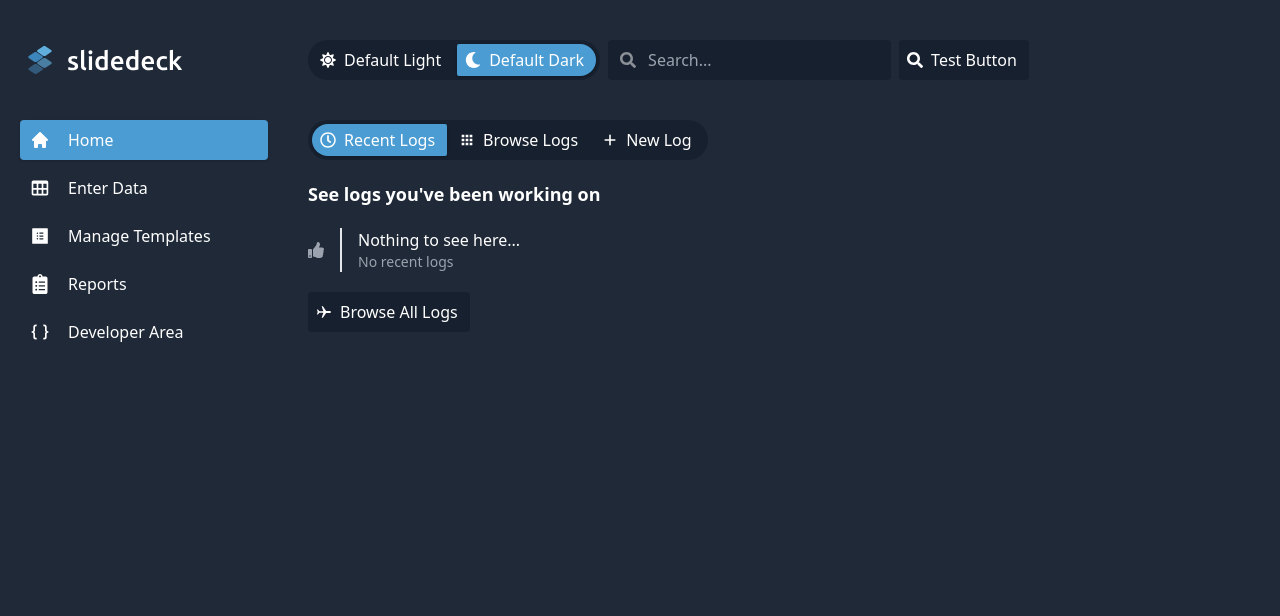
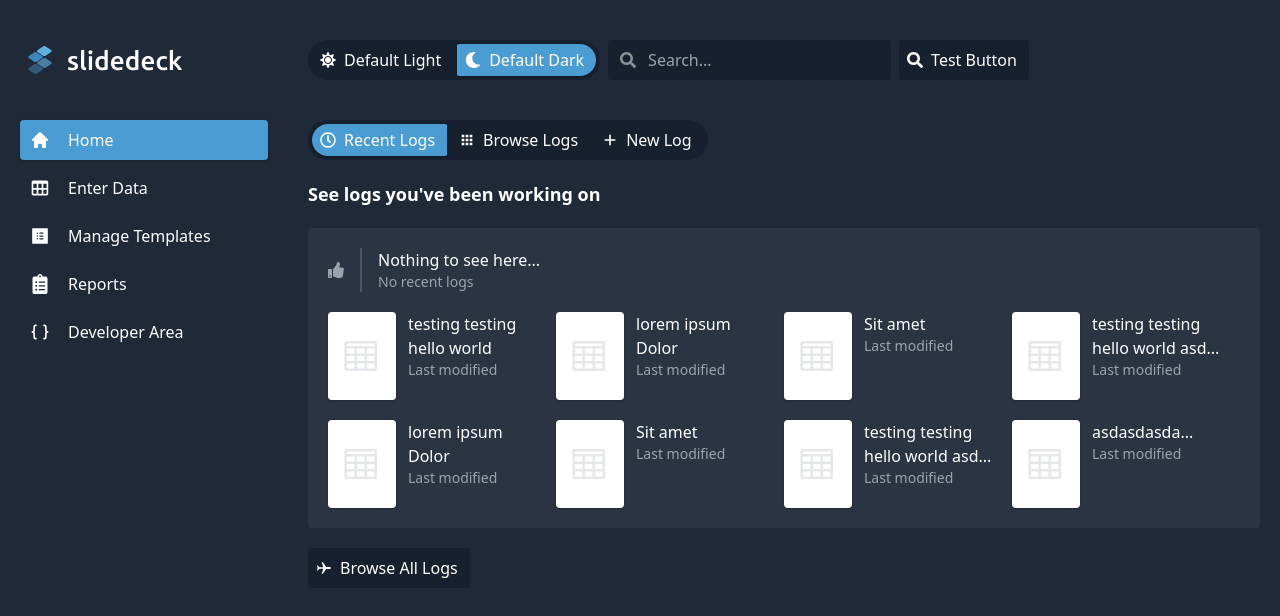
Before and after one commit to cdrubido9307/slidedeck-fe, a React (Create React App) app: page /dashboard in a window 1280 px wide. Shown: the top 616 px of the page. Built offline with nearby package versions, Linux system fonts and the light colour scheme.

Commit message:
Update to new repo

```diff
--- /dev/null
+++ b/src/components/FileIcon.js
@@ -0,0 +1,62 @@
+// Import CSS
+import "./css/FileIcon.css"
+// Import major dependencies
+import React from "react";
+// Import components
+// Import icons
+import { VscTable } from "react-icons/vsc";
+// Import API and static content
+
+const truncate = (string, max) => {
+    // console.log(string, string.length);
+    let short = "";
+    let hasSpace = false;
+    for (let i = 0; i < string.length; i++) {
+        if (string[i] === " ") {
+            hasSpace = true;
+            break;
+        }
+    }
+    if (hasSpace) {
+        if (string.length > max) {
+            let foundSpace = false;
+            let startCopy = false;
+            for (let i = max-1; i >= 0; i--) {
+                if (string[i] === " " && !foundSpace) foundSpace = true;
+                if (foundSpace && string[i] !== " " && !startCopy) startCopy = true;
+                if (startCopy) short = string[i] + short;
+            }
+            return short + "...";
+        } else {
+            return string;
+        }
+    } else {
+        if (string.length > Math.floor(0.33 * max)) {
+            short = string.substring(0, Math.floor(0.33 * max));
+            return short + "...";
+        } else {
+            return string;
+        }
+    }
+
+}
+
+const FileIcon = (props) => {
+
+    return(
+        <div className="file-icon log">
+            <div className="icon">
+                <VscTable/>
+            </div>
+            <div className="info">
+                <p className="filename">
+                    {truncate(props.file.name, 32)}
+                </p>
+                <p className="subtitle">Last modified</p>
+            </div>
+        </div>
+    )
+
+}
+
+export default FileIcon;
--- /dev/null
+++ b/src/components/css/FileIcon.css
@@ -0,0 +1,53 @@
+.file-icon {
+    @apply
+    flex
+    w-min
+    space-x-3;
+}
+
+.file-browser .file-icon {
+    @apply
+    mr-5
+    mb-5
+    flex
+    items-center;
+}
+
+.file-browser {
+    @apply
+    -mb-5
+    -mr-5
+    flex
+    flex-wrap;
+}
+
+.file-icon .icon {
+    @apply
+    flex-shrink-0
+    bg-white
+    rounded
+    shadow
+    flex
+    items-center
+    justify-center;
+    height: 5.5rem;
+    width: 4.25rem;
+}
+
+.file-icon .icon svg {
+    @apply
+    h-10
+    w-10
+    text-gray-200
+    ;
+}
+
+.file-icon .info {
+    @apply
+    w-32
+    h-full;
+}
+
+.file-icon .info .filename {
+
+}
--- a/src/views/css/Dashboard.css
+++ b/src/views/css/Dashboard.css
@@ -6,7 +6,6 @@
     w-full
     absolute;
 }
-
 /* Dashboard flex where card(s) live */
 .dashboard-flex-content {
     @apply
@@ -20,11 +19,26 @@
     width: calc(100vw - var(--sidebar-w));
     margin-top: var(--header-h);
 }
-
-/* .card .backdrop {
+.card .backdrop {
     @apply
-    bg-red-100
-    bg-opacity-5
     p-5
     rounded;
-} */
+}
+.light .card .backdrop {
+    @apply
+    bg-gray-100
+    bg-opacity-50;
+}
+.light .card .backdrop div {
+    @apply
+    border-gray-200;
+}
+.dark .card .backdrop {
+    @apply
+    bg-gray-700
+    bg-opacity-50;
+}
+.dark .card .backdrop div {
+    @apply
+    border-gray-600;
+}
--- a/src/views/dashboard-views/HomeCards.js
+++ b/src/views/dashboard-views/HomeCards.js
@@ -5,6 +5,7 @@ import React from "react";
 import Card from "../../components/Card";
 import Button from "../../components/Button";
 import ButtonGroup from "../../components/ButtonGroup";
+import FileIcon from "../../components/FileIcon";
 // Import icons
 import { IoIosAirplane } from "react-icons/io";
 import { FaThumbsUp, FaRegClock } from "react-icons/fa";
@@ -13,6 +14,18 @@ import { HiPlus } from "react-icons/hi";
 // Import API and static content
 
 const HomeCards = (props) => {
+
+    const testFiles = [
+        {name: "testing testing hello world"},
+        {name: "lorem ipsum Dolor"},
+        {name: "Sit amet"},
+        {name: "testing testing hello world asd asdasd"},
+        {name: "lorem ipsum Dolor"},
+        {name: "Sit amet"},
+        {name: "testing testing hello world asd asdasd"},
+        {name: "asdasdasdasdasdas"}
+    ]
+
     return (
         <>
             <Card>
@@ -28,12 +41,23 @@ const HomeCards = (props) => {
                 <div className="backdrop">
                     <div className="flex items-center">
                         <FaThumbsUp className="h-4 w-4 mr-2 text-gray-400"/>
-                        <div className="ml-2 pl-4 border-l-2 border-gray-200">
+                        <div className="ml-2 pl-4 border-l-2">
                             <p>Nothing to see here...</p>
                             <p className="subtitle">
                                 No recent logs
                             </p>
                         </div>
+                    </div>
+                    <div className="h-5"/>
+                    <div className="file-browser">
+                        {testFiles.map((file, i) => {return(
+                            <FileIcon file={file} key={i}/>
+                        )})}
+                        {/* <FileIcon/>
+                        <FileIcon/>
+                        <FileIcon/>
+                        <FileIcon/>
+                        <FileIcon/> */}
                     </div>
                 </div>
 
```
Also changed, not shown: 1 other file (tests, documents, lock files or other folders).
